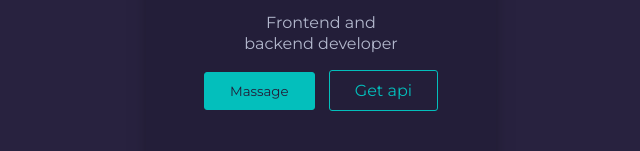
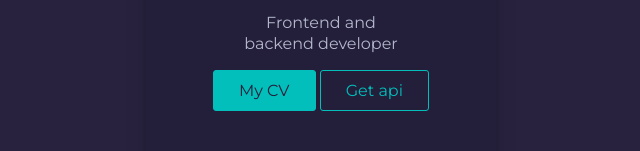
Before and after one commit to hellokhanhne/elearning-server, a website: page files/index.html in a window 1280 px wide. Shown: the part 442-593 px from the top of the page, without its empty margins (319-959 px from the left). Drawn offline with Linux system fonts and the light colour scheme.

Commit message:
Update index.html

```diff
--- a/files/index.html
+++ b/files/index.html
@@ -166,7 +166,12 @@
             <h3 class="card-name">Nguyen Ngoc Khanh</h3>
             <p class="card-description">Frontend and <br />backend developer</p>
             <div class="card-button">
-              <button class="btn btn-primary">Massage</button>
+              <a
+                href="https://drive.google.com/file/d/1Qi7mB0LQq5m0SDA-o7T9nbGbUxhRRVnh/view"
+                style="text-decoration: none"
+                class="btn btn-primary"
+                >My CV</a
+              >
               <a
                 href="/api"
                 style="text-decoration: none"
```
